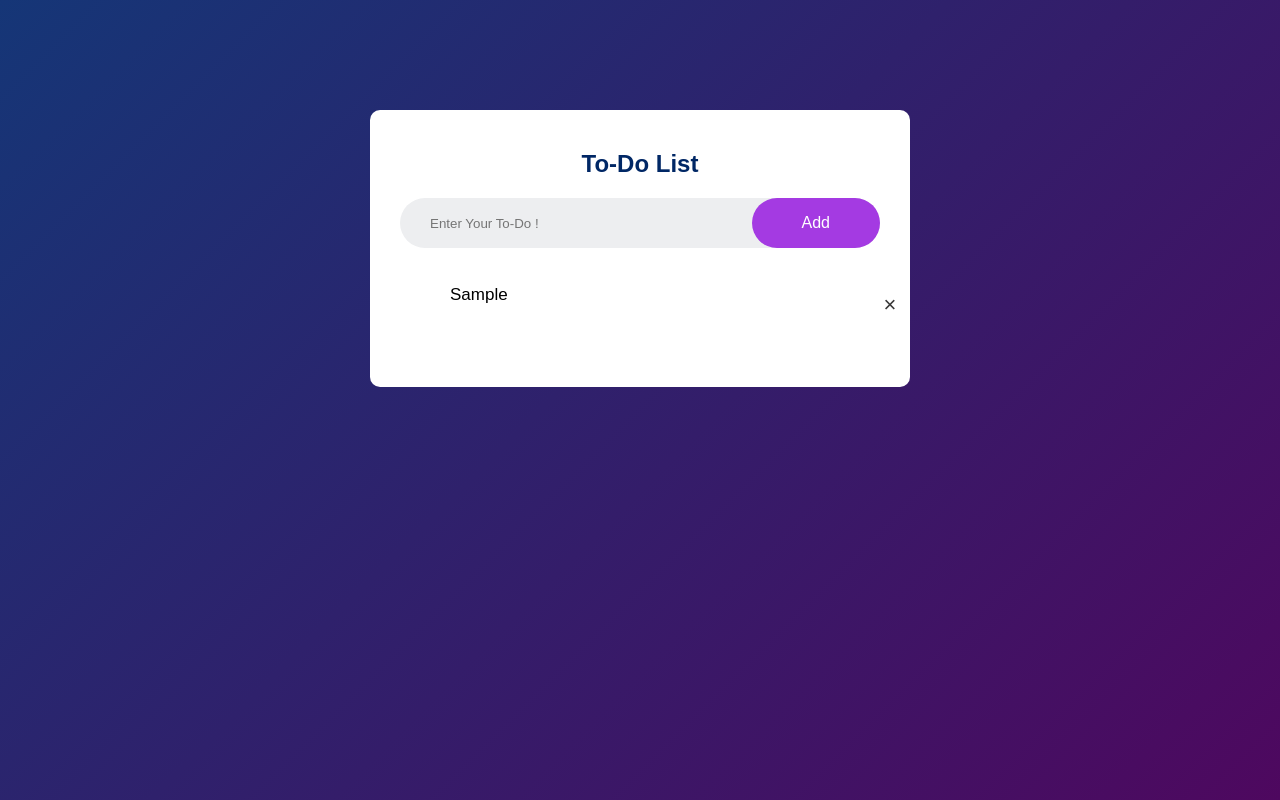
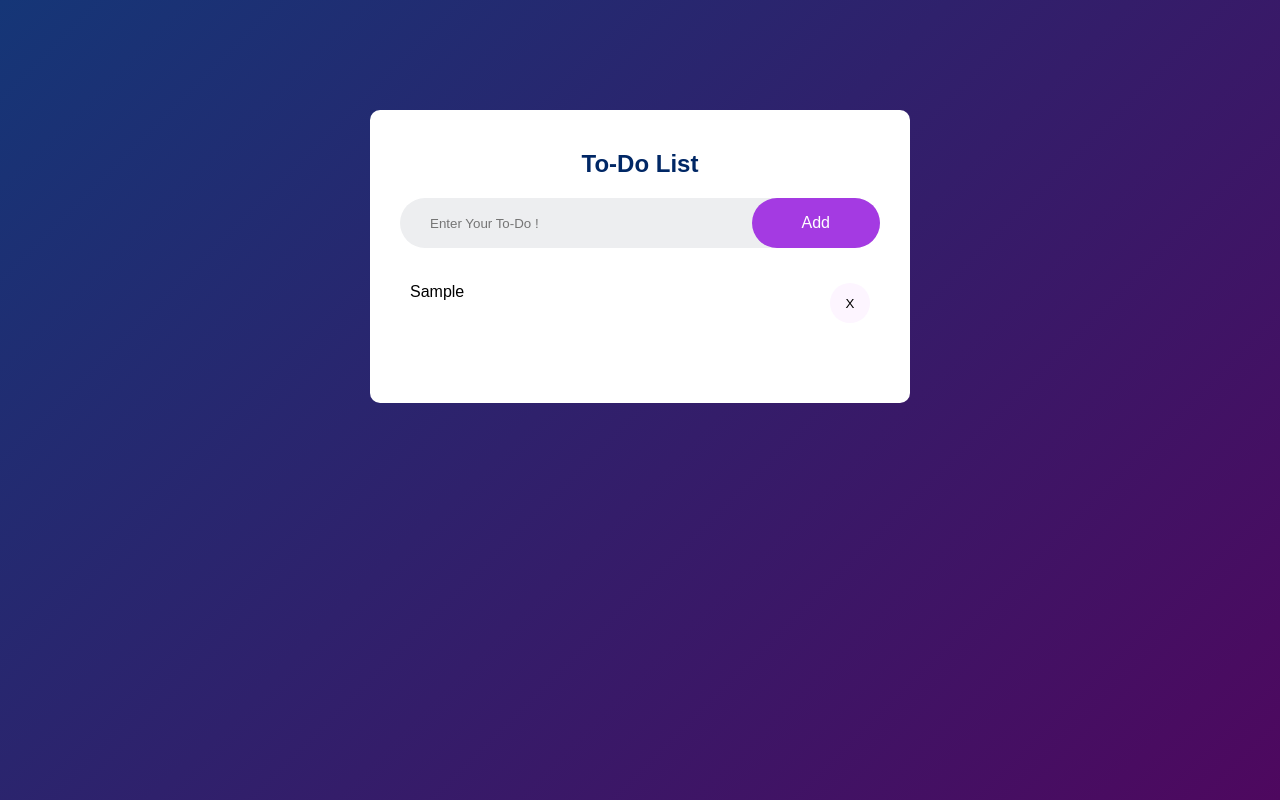
Before and after one commit to parthi73/To-Do-App, a plain HTML site: page index.html in a window 1280 px wide. Both pictures are taken after typing "Sample" into the empty fields and a click on the button "Add". Drawn offline with Linux system fonts and the light colour scheme.

Commit message:
modified

```diff
--- a/index.html
+++ b/index.html
@@ -1,27 +1,24 @@
+
 <!DOCTYPE html>
 <html lang="en">
   <head>
-    <meta charset="UTF-8">
-    <meta name="viewport" content="width=device-width, initial-scale=1.0">
+    <meta charset="UTF-8" />
+    <meta name="viewport" content="width=device-width, initial-scale=1.0" />
     <title>TO Do App</title>
-    <link rel="stylesheet" href="style.css">
+    <link rel="stylesheet" href="./style.css" />
   </head>
   <body>
     <div class="container">
       <div class="todo-app">
         <h2>To-Do List</h2>
         <div class="row">
-                <input type="text" id="input-Box" placeholder="Enter Your To-Do !">
-                <button onclick="myFunction()">Add</button>
+          <input type="text" id="input-box" placeholder="Enter Your To-Do !" />
+          <button class="btn" onclick="myFunction()">Add</button>
         </div>
-            <ul id="List-container">
-                <!-- <li class="checked">Task 1</li> -->
 
-
-            </ul>
+        <div id="list-container"></div>
       </div>
     </div>
-
-    <script src="script.js"></script>
+    <script src="./script.js"></script>
   </body>
 </html>
--- a/script.js
+++ b/script.js
@@ -1,48 +1,31 @@
-const inputBox=document.getElementById("input-Box");
-const listContainer=document.getElementById("List-container");
-const li=document.querySelector("li");
+const inputBox = document.getElementById("input-box");
 
-function myFunction(){
-    if(inputBox.value==="")
-    {
+function myFunction() {
+    if (inputBox.value === "") {
         alert("Enter your To Do list !");
-        saveData();
-        showList();
+    }
+    else {
+        const listContainer = document.getElementById("list-container");
+        let listItem = document.createElement("div");
+        listItem.classList.add("list-item");
 
-    }
-    else{
-        var li=document.createElement('li');
-        li.innerHTML=inputBox.value;
-        listContainer.appendChild(li);
 
-        li.addEventListener('click', makethrough);
+        const itemText = document.createElement("p");
+        let data = inputBox.value;
+        itemText.textContent = data;
+        listItem.appendChild(itemText);
 
-        listContainer.appendChild(li);
-        let span=document.createElement('span');
-        span.innerHTML="\u00d7";
-        li.appendChild(span);
+        inputBox.value = "";
 
-        span.addEventListener('click', function() {
-            this.parentElement.remove();
-            showList();
 
+        let deleteButton = document.createElement("button");
+        deleteButton.textContent = "X";
+        deleteButton.classList.add("delete-button");
+        deleteButton.addEventListener("click", function () {
+            listItem.remove();
         });
 
+        listItem.appendChild(deleteButton);
+        listContainer.appendChild(listItem);
     }
-    inputBox.value="";
-    li.appendChild(span);
-    saveData();
-
 }
-
-function makethrough() {
-    this.classList.toggle('lineThrough');
-}
-
-function saveData(){
-    localStorage.setItem("data",listContainer.innerHTML);
-}
-function showList(){
-    listContainer.innerHTML=localStorage.getItem("data");
-}
-showList();
--- a/style.css
+++ b/style.css
@@ -1,17 +1,19 @@
-*{
+* {
     margin: 0;
     padding: 0;
     font-family: 'Poppins', sans-serif;
     box-sizing: border-box;
 }
-.container{
+
+.container {
     width: 100%;
     min-height: 100vh;
     background: linear-gradient(135deg, #153677, #4e085f);
     padding: 10px;
 
 }
-.todo-app{
+
+.todo-app {
     width: 100%;
     max-width: 540px;
     background: #fff;
@@ -20,14 +22,16 @@
     border-radius: 10px;
 
 }
-.todo-app h2{
+
+.todo-app h2 {
     color: #002765;
     display: flex;
     justify-content: center;
     margin-bottom: 20px;
 
 }
-.row{
+
+.row {
     display: flex;
     align-items: center;
     justify-content: space-between;
@@ -37,7 +41,8 @@
     margin-bottom: 25px;
 
 }
-input{
+
+input {
     flex: 1;
     border: none;
     outline: none;
@@ -45,7 +50,8 @@ input{
     padding: 10px;
     font-weight: 14px;
 }
-button{
+
+.btn {
     border: none;
     outline: none;
     padding: 16px 50px;
@@ -56,30 +62,38 @@ button{
     border-radius: 40px;
 
 }
-ul li{
+
+ul li {
     list-style: none;
     font-size: 17px;
     padding: 12px 8px 12px 50px;
     user-select: none;
     cursor: pointer;
+    display: flex;
+    justify-content: space-between;
+    align-items: center;
 }
-.lineThrough{
+
+.lineThrough {
     color: #555;
     text-decoration: line-through;
 }
-ul li span{
-    position: absolute;
-     right: 370px;
-    /* top: 4px;  */
+
+.list-item {
+    display: flex;
+    justify-content: space-between;
+    padding: 10px;
+}
+
+.delete-button {
+    background: #fdf5ff;
     width: 40px;
     height: 40px;
-    font-size: 22px;
-    color: #383737;
-    line-height: 40px;
-    text-align: center;
-    border-radius: 50px;
+    outline: 0;
+    border: 0;
+    border-radius: 50%;
 }
-ul li span:hover{
-    background: #edeef0;
-
+.delete-button:hover{
+    background-color: #d1c7c7;
+    cursor: pointer;
 }
```
Lines whose indentation alone changed are shown as unchanged.
